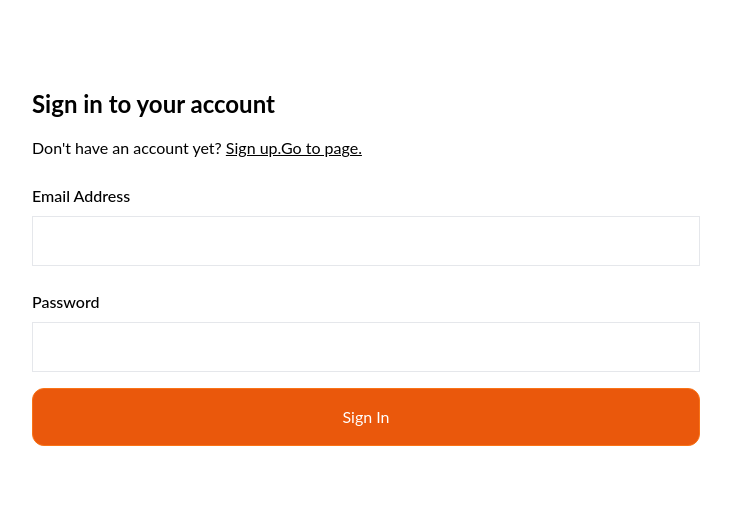
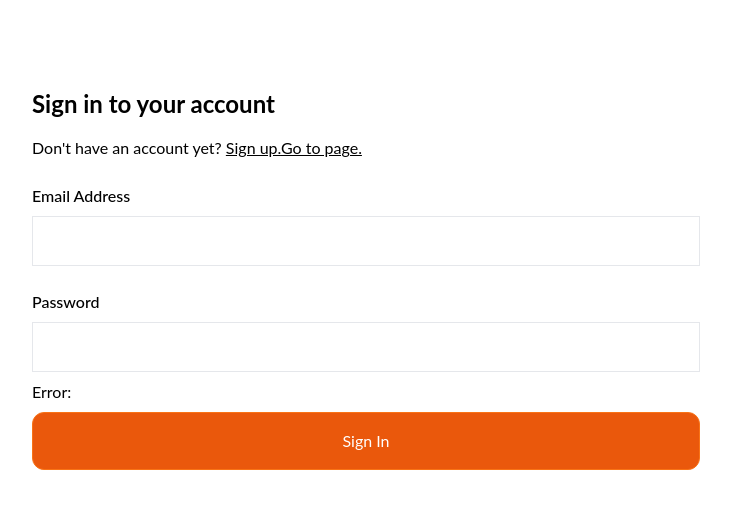
Before and after one commit to Lucy-okoth/my-food-app, a React (Create React App) app in the folder my-app/: page /signin in a window 1280 px wide. Shown: the top 508 px of the page, without its empty margins (274-1005 px from the left). Built offline with nearby package versions, Linux system fonts and the light colour scheme; no server answers.

Commit message:
add --all

```diff
--- /dev/null
+++ b/my-app/src/components/ProtectedRoutes.js
@@ -0,0 +1,15 @@
+
+import React from 'react';
+import { Navigate } from 'react-router-dom';
+import { UserAuth } from '../context/AuthContext';
+
+const ProtectedRoute = ({ children }) => {
+  const { user } = UserAuth();
+
+  if (!user) {
+    return <Navigate to='/' />;
+  }
+  return children;
+};
+
+export default ProtectedRoute;
--- a/my-app/src/components/Signin.jsx
+++ b/my-app/src/components/Signin.jsx
@@ -7,7 +7,7 @@ import { UserAuth } from '../context/AuthContext';
 const Signin = () => {
   const [email, setEmail] = useState('');
   const [password, setPassword] = useState('');
-  const [/*error,*/ setError] = useState('');
+  const [error, setError] = useState('');
   const navigate = useNavigate();
   const { signIn } = UserAuth();
 
@@ -47,10 +47,10 @@ const Signin = () => {
           <label className='py-2 font-medium'>Password</label>
           <input onChange={(e) => setPassword(e.target.value)} className='border p-3' type='password' />
         </div>
+        <p>Error: {error}</p>
         <button className='border border-orange-500 bg-orange-600 hover:bg-orange-500 w-full p-4 my-2 text-white'>
           Sign In
         </button>
-
       </form>
     </div>
   );
--- a/my-app/src/components/Signup.jsx
+++ b/my-app/src/components/Signup.jsx
@@ -25,7 +25,7 @@ const Signup = () => {
     //   setError('');
       try {
         await createUser(email, password);
-        navigate('/account')
+        navigate('/signin')
       } catch (e) {
         setError(e.message);
         console.log(e.message);
```
